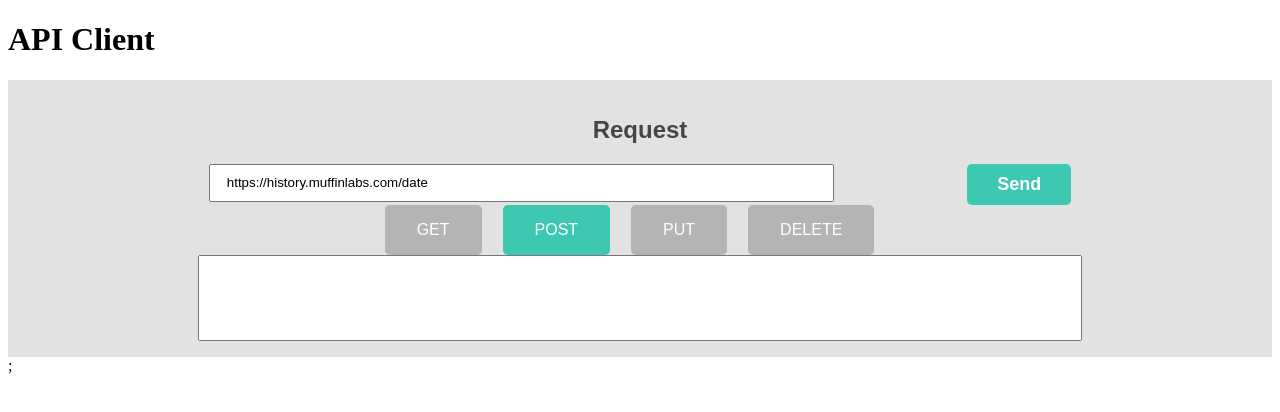
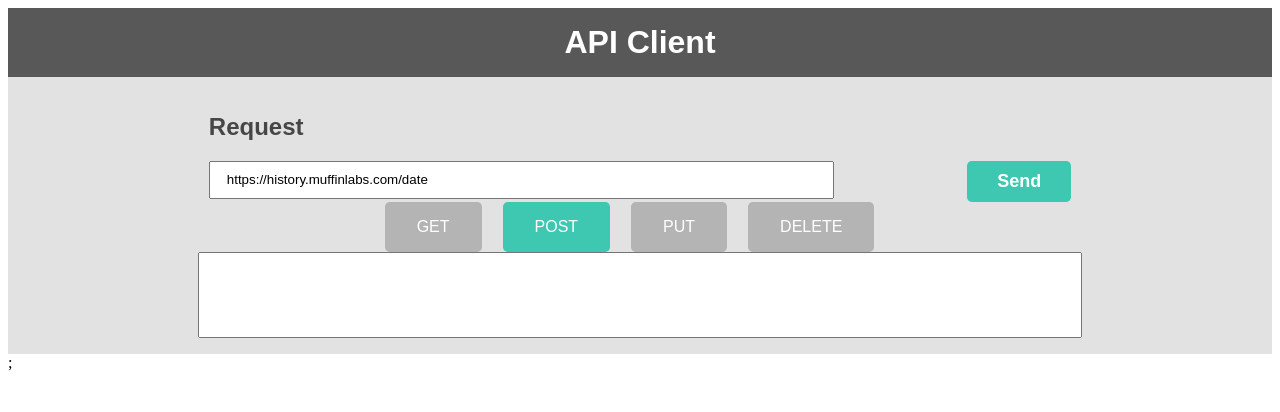
Before and after one commit to DannieSchu/api-client, a React app: page / in a window 1280 px wide. Shown: the top 412 px of the page. Built offline with nearby package versions, Linux system fonts and the light colour scheme.

Commit message:
style Header component

```diff
--- a/src/components/Form/Form.jsx
+++ b/src/components/Form/Form.jsx
@@ -14,7 +14,9 @@ const Form = ({
 }) => {
   return (
     <form className={styles.Form} onSubmit={onSubmit}>
-      <h2>Request</h2>
+      <div>
+        <h2>Request</h2>
+      </div>
       <div>
         <input type="text" value={url} onChange={onUrlChange} placeholer="URL" />
         <button>{buttonText}</button>
--- /dev/null
+++ b/src/components/Header/Header.css
@@ -0,0 +1,9 @@
+.Header {
+  box-sizing: border-box;
+  text-align: center;
+  background-color: rgb(88, 88, 88);
+  color: white;
+  font-family: sans-serif;
+  margin: 0;
+  padding: 1rem;
+}
--- a/src/components/Header/Header.jsx
+++ b/src/components/Header/Header.jsx
@@ -1,9 +1,10 @@
 import React from 'react';
+import styles from './Header.css';
 
 const Header = () => {
   return (
     <header>
-      <h1>API Client</h1>
+      <h1 className={styles.Header}>API Client</h1>
     </header>
   );
 };
```
